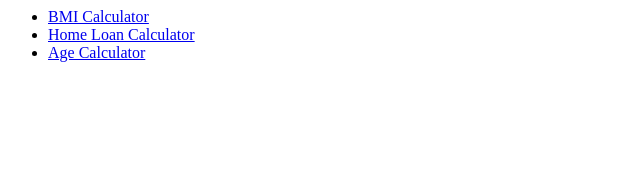
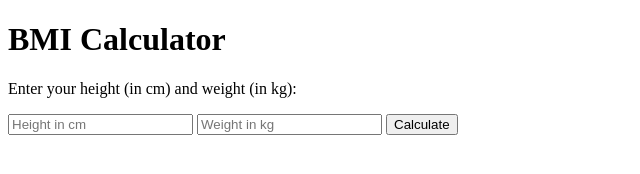
Before and after one commit to Rushi251193/Toolverse-site, a plain HTML site: page tools/BMI-calculator.html in a window 1280 px wide. Shown: the whole page, without its empty margins (0-640 px from the left). Drawn offline with Linux system fonts and the light colour scheme.

Commit message:
Add BMI calculator functionality

```diff
--- a/tools/BMI-calculator.html
+++ b/tools/BMI-calculator.html
@@ -1,5 +1,30 @@
-<ul>
-  <li><a href="tools/bmi-calculator.html">BMI Calculator</a></li>
-  <li><a href="tools/home-loan-calculator.html">Home Loan Calculator</a></li>
-  <li><a href="tools/age-calculator.html">Age Calculator</a></li>
-</ul>
+<!DOCTYPE html>
+<html>
+<head>
+    <title>BMI Calculator</title>
+</head>
+<body>
+    <h1>BMI Calculator</h1>
+    <p>Enter your height (in cm) and weight (in kg):</p>
+
+    <input type="number" id="height" placeholder="Height in cm">
+    <input type="number" id="weight" placeholder="Weight in kg">
+    <button onclick="calculateBMI()">Calculate</button>
+
+    <h2 id="result"></h2>
+
+    <script>
+        function calculateBMI() {
+            let height = document.getElementById("height").value;
+            let weight = document.getElementById("weight").value;
+
+            if (height > 0 && weight > 0) {
+                let bmi = weight / ((height / 100) ** 2);
+                document.getElementById("result").innerText = "Your BMI is " + bmi.toFixed(2);
+            } else {
+                document.getElementById("result").innerText = "Please enter valid numbers!";
+            }
+        }
+    </script>
+</body>
+</html>
```
